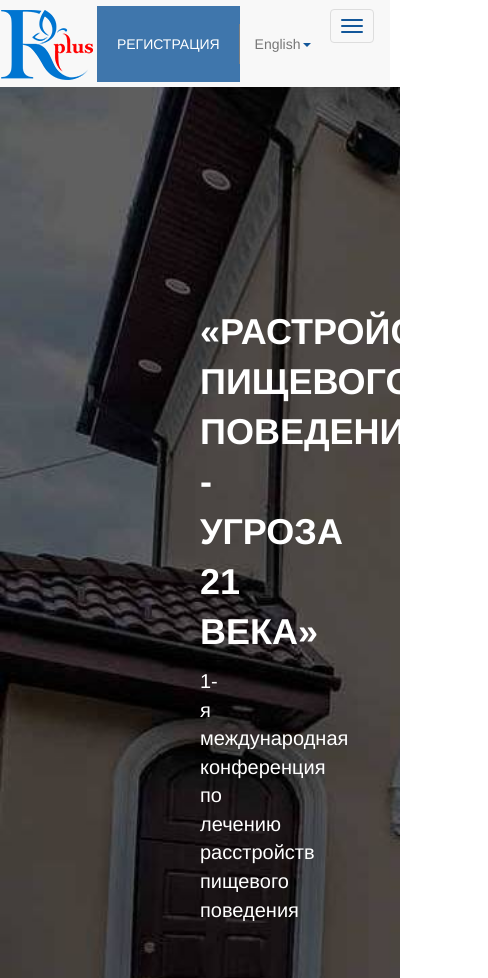
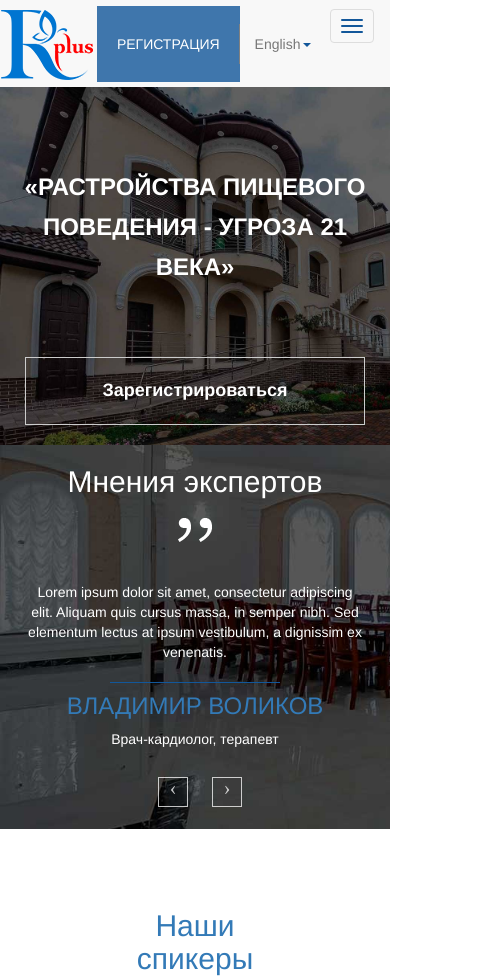
Before and after one commit to VeronikaSerhiienko/test, a website: page src/index.html in a window 390 px wide. Shown: the top 978 px of the page, 488 px wide, since content can reach past the window. Drawn offline with nearby package versions, Linux system fonts and the light colour scheme; a web font is replaced by a local one.

Commit message:
fix top poster padding

```diff
--- a/src/scss/main.scss
+++ b/src/scss/main.scss
@@ -15,6 +15,10 @@ textarea {
 }
 
 .top-menu {
+  & .collapse .navbar-collapse .navbar {
+    border: 0;
+  }
+
   & a.navbar-right {
       color: white;
       padding: 30px 20px;
@@ -142,19 +146,38 @@ textarea {
   padding: 200px;
   color: white;
 
+  @media screen and (min-width: 320px ) and (max-width: 640px) {
+    padding: 60px 10px 20px;
+  }
+
+  @media screen and (min-width: 641px ) and (max-width: 960px) {
+    padding: 60px 10px 20px;
+  }
+
+
   & h1 {
     line-height: 50px;
     font-weight: bold;
+
+    @media screen and (min-width: 320px ) and (max-width: 640px) {
+    font-size: 24px;
+    line-height: 40px;
+    margin-bottom: 70px;
+  }
   }
 
   & p {
     font-size: 20px;
     margin-bottom: 100px ;
+
+    @media screen and (min-width: 320px ) and (max-width: 640px) {
+    display: none;
+  }
   }
 
   & .btn {
     font-weight: bold;
-    font-size: 20px;
+    font-size: 18px;
     padding: 20px 10px;
   }
 }
```
Also changed, not shown: src/css/main.css.
